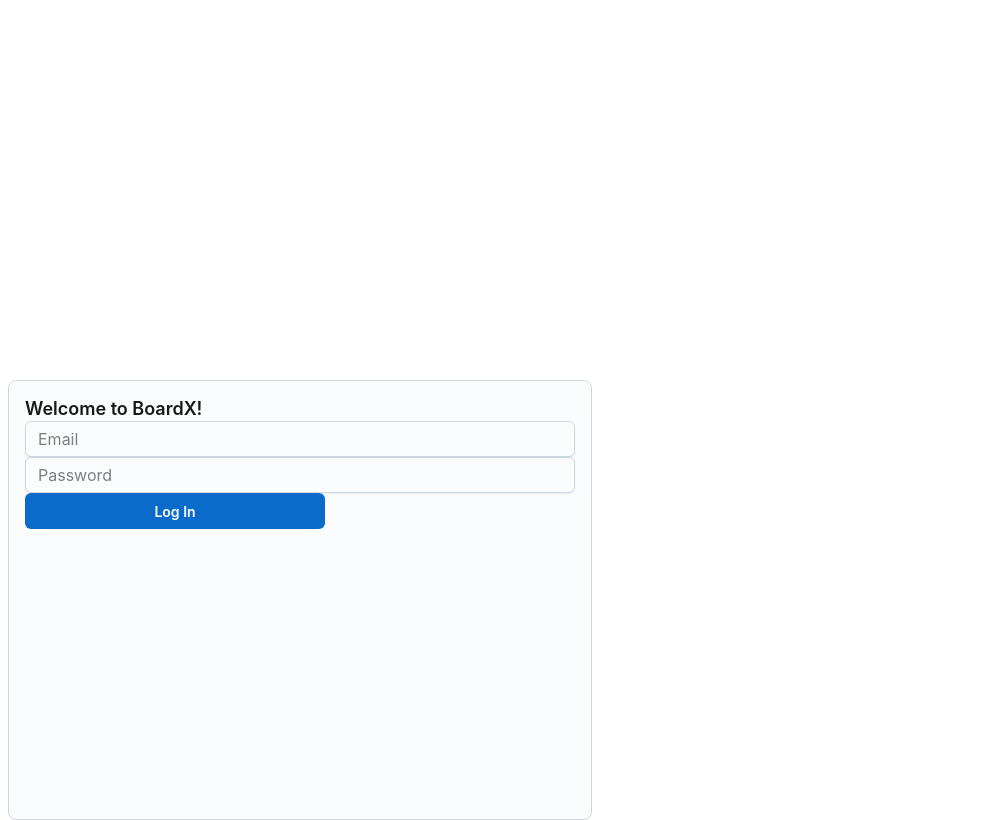
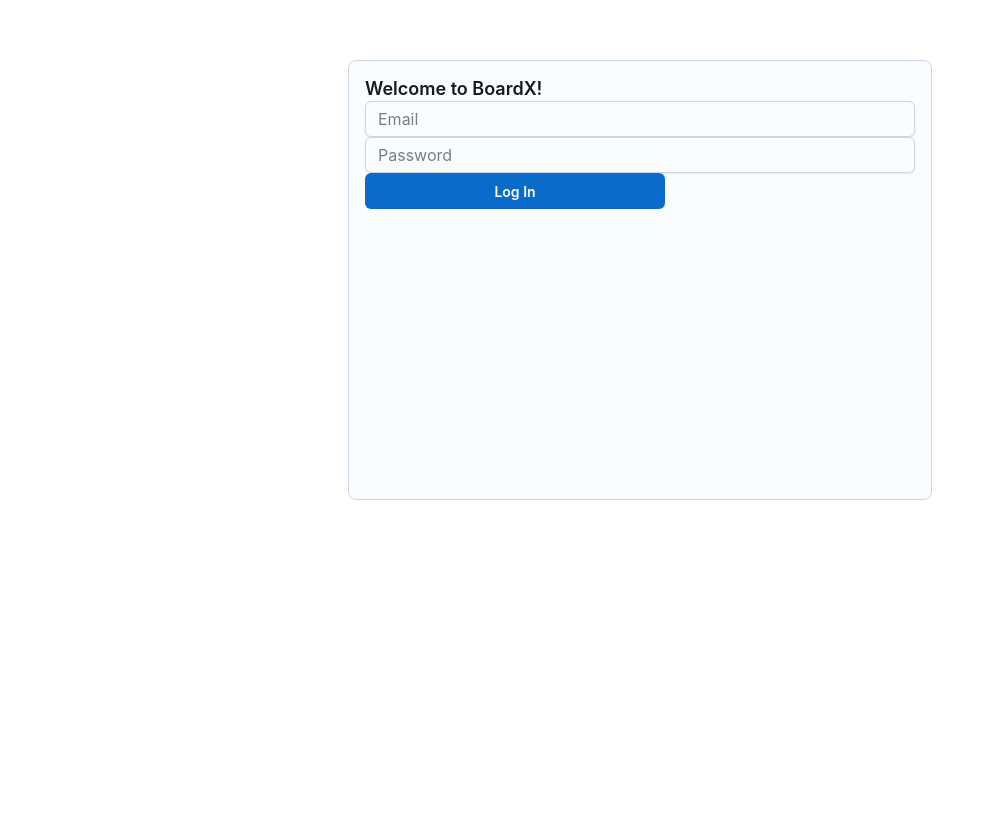
Before and after one commit to NammariD/design5, a React (Create React App) app: page / in a window 1280 px wide. Shown: the part 128-948 px from the top of the page, without its empty margins (0-987 px from the left). After the commit the page ends 816 px from the top, so only its background shows below. Built offline with nearby package versions, Linux system fonts and the light colour scheme.

Commit message:
Update Demo.tsx

```diff
--- a/src/Demo.tsx
+++ b/src/Demo.tsx
@@ -14,16 +14,15 @@
 
 export default function SignInSheet() {
   return (
-    <Card sx ={{ width: 550, height: 406, top: 500 }}>
+   <div style={{ display: 'flex', justifyContent: 'center', alignItems: 'center', minHeight: '100vh' }}>
+      <Card sx={{ width: 550, height: 406 }}>
         <div>
           <Typography level="title-lg">Welcome to BoardX!</Typography>
           <Email />
           <Password />
           <LogInButton />
-
         </div>
-
-
       </Card>
+    </div>
   );
 }
```
Lines whose indentation alone changed are shown as unchanged.
